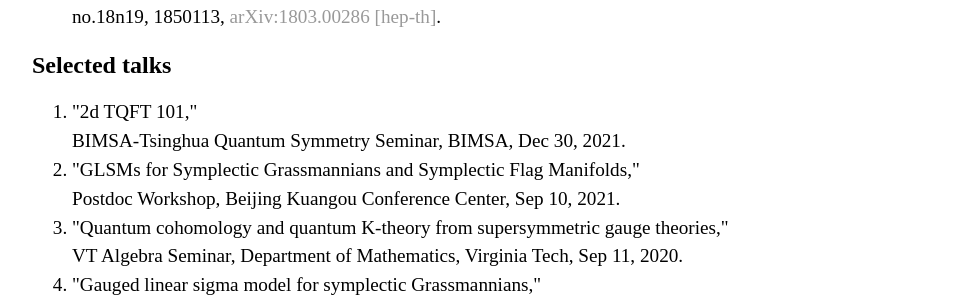
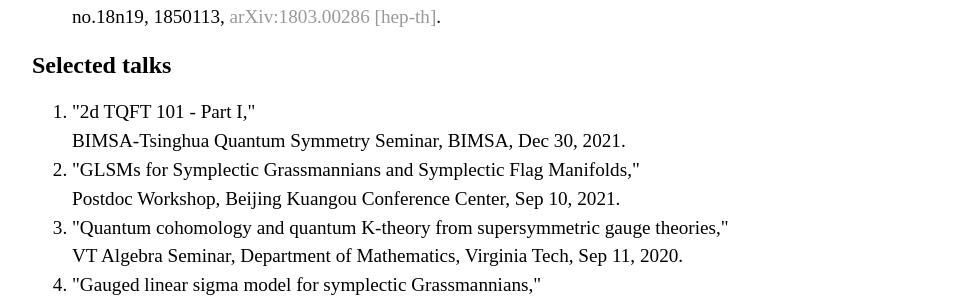
Before and after one commit to hhzou/hhzou.github.io, a Jekyll site: the page built from research/index.html, in a window 1280 px wide. Shown: the part 725-1022 px from the top of the page, without its empty margins (160-1119 px from the left). Built offline with Jekyll 4.4.1, drawn with Linux system fonts in a browser that asks for light colours.

Commit message:
Update index.html

```diff
--- a/research/index.html
+++ b/research/index.html
@@ -22,7 +22,7 @@ title: Hao Zou - Research
 
 	<h2>Selected talks </h2>
 	<ol style="font-size:1.2em; line-height: 150%">
-		<li>"2d TQFT 101," <br> BIMSA-Tsinghua Quantum Symmetry Seminar, BIMSA, Dec 30, 2021.</li>
+		<li>"2d TQFT 101 - Part I," <br> BIMSA-Tsinghua Quantum Symmetry Seminar, BIMSA, Dec 30, 2021.</li>
 		<li>"GLSMs for Symplectic Grassmannians and Symplectic Flag Manifolds," <br> Postdoc Workshop, Beijing Kuangou Conference Center, Sep 10, 2021.</li>
 		<li>"Quantum cohomology and quantum K-theory from supersymmetric gauge theories," <br> VT Algebra Seminar, Department of Mathematics, Virginia Tech, Sep 11, 2020.</li>
 		<li>"Gauged linear sigma model for symplectic Grassmannians," <br> GLSMs 2020, Zoom, Aug 18, 2020.</li>
```
